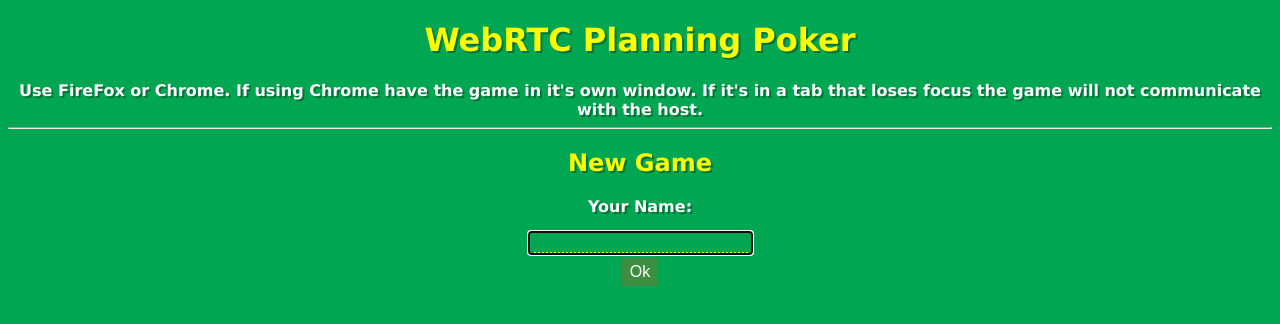
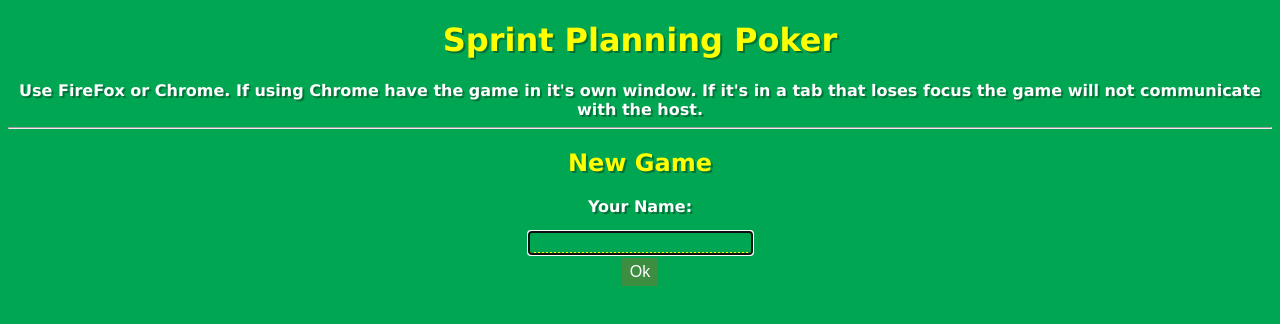
Before and after one commit to dshifflet/SocketIo_PlanningPoker, a website: page wwwroot/index.html in a window 1280 px wide. Drawn offline with nearby package versions, Linux system fonts and the light colour scheme.

Commit message:
Changed title

```diff
--- a/wwwroot/index.html
+++ b/wwwroot/index.html
@@ -158,7 +158,7 @@
     </style>
 </head>
 <body>
-    <h1>WebRTC Planning Poker</h1>
+    <h1>Sprint Planning Poker</h1>
     <center>
         <span id="browserwarning" class="warning" style="color:white;">
             Use FireFox or Chrome.  If using Chrome have the game in it's own window.  If it's in a tab that loses focus the game will not communicate with the host.
```
